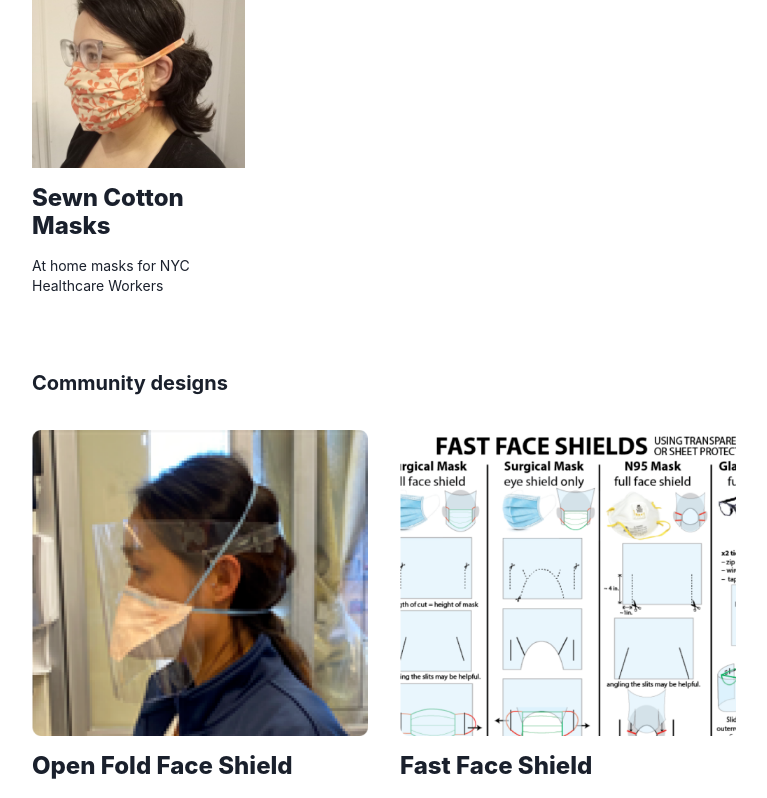
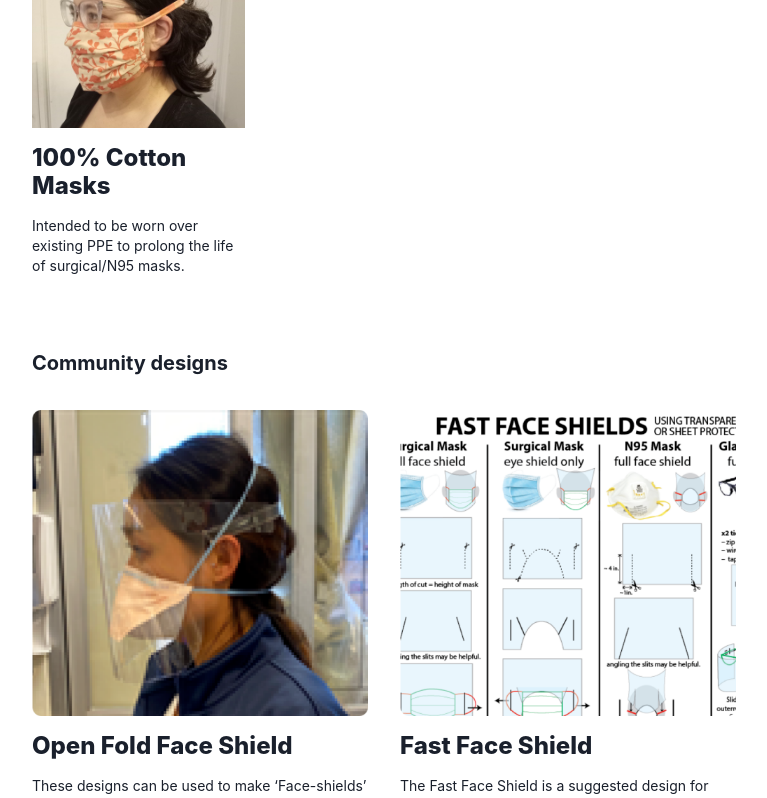
Before and after one commit to NYCPPE/nyc-makers-vs-covid, a Next.js app: page /instructions in a window 1280 px wide. Shown: the part 1000-1798 px from the top of the page, without its empty margins (256-1023 px from the left). Built offline with nearby package versions, Linux system fonts and the light colour scheme; what @tailwindcss/ui would draw is missing.

Commit message:
Edit mask description

```diff
--- a/components/products.js
+++ b/components/products.js
@@ -22,10 +22,11 @@ const product = [
   },
   {
     href: '/instructions#sewn-cotton-masks',
-    label: 'Cotton Masks',
+    label: '100% Cotton Masks',
     image: 'img/mask.jpg',
-    title: 'Sewn Cotton Masks',
-    text: 'At home masks for NYC Healthcare Workers'
+    title: '100% Cotton Masks',
+    text:
+      'Intended to be worn over existing PPE to prolong the life of surgical/N95 masks.'
   }
 ]
 const community = [
--- a/pages/instructions.mdx
+++ b/pages/instructions.mdx
@@ -4,7 +4,6 @@ import Products from '../components/products'
 
 Are you a maker who wants to get started making PPE? Refer to the links below to see which designs out community is making. You will generally need some of the following equipment: Laser cutter, 3D printer, sewing machines and minimal shop tools.
 
-The following PPE can be manufactured with these tools: [Fabric Face Masks](#fabric-masks-and-respirators) and [Face Shields](#face-shields)
 
 [[info]]
 | **[Check out the designs our makers are currently producing.](#in-use)**
@@ -50,10 +49,8 @@ This is a sewn mask pattern, available via Deaconess Hospital. Instructions and
 This design was vetted with the Skilled Laborers Brigade and is being manufactured in NYC. Instructions are available here: [\[External Link\]](https://www.instructables.com/id/AB-Mask-for-a-Nurse-by-a-Nurse/)
 
 ## Operation We Can Sew It
-This sewn mask project started to connect volunteers with Denver’s SCL Health System and Saint Joseph Hospital to protect medical workers during the 2020 COVID-19 Pandemic.  Instructions and patterns are available here: [\[external link\]](https://operationwecansewit.com/wp-content/uploads/2020/03/We-Can-Sew-It-Mask-Pattern-2.20.20-v4.pdf)
 
-
-
+This sewn mask project started to connect volunteers with Denver’s SCL Health System and Saint Joseph Hospital to protect medical workers during the 2020 COVID-19 Pandemic. Instructions and patterns are available here: [\[external link\]](https://operationwecansewit.com/wp-content/uploads/2020/03/We-Can-Sew-It-Mask-Pattern-2.20.20-v4.pdf)
 
 ## Alternative Designs:
 
@@ -66,8 +63,6 @@ Surgical masks can be sewn, according to [UnityPoint Health hospital in Cedar Ra
 > Fabric masks offer the benefit of being able to be washed and re-used as each healthcare worker will need to change their mask several times during their shifts, as the mask becomes soiled or damp – for maximum protection.
 >
 > Sewing Fabric Face Masks UnityPoint Health
-
-
 
 ### DIY Pleated Fabric Masks
 
```
